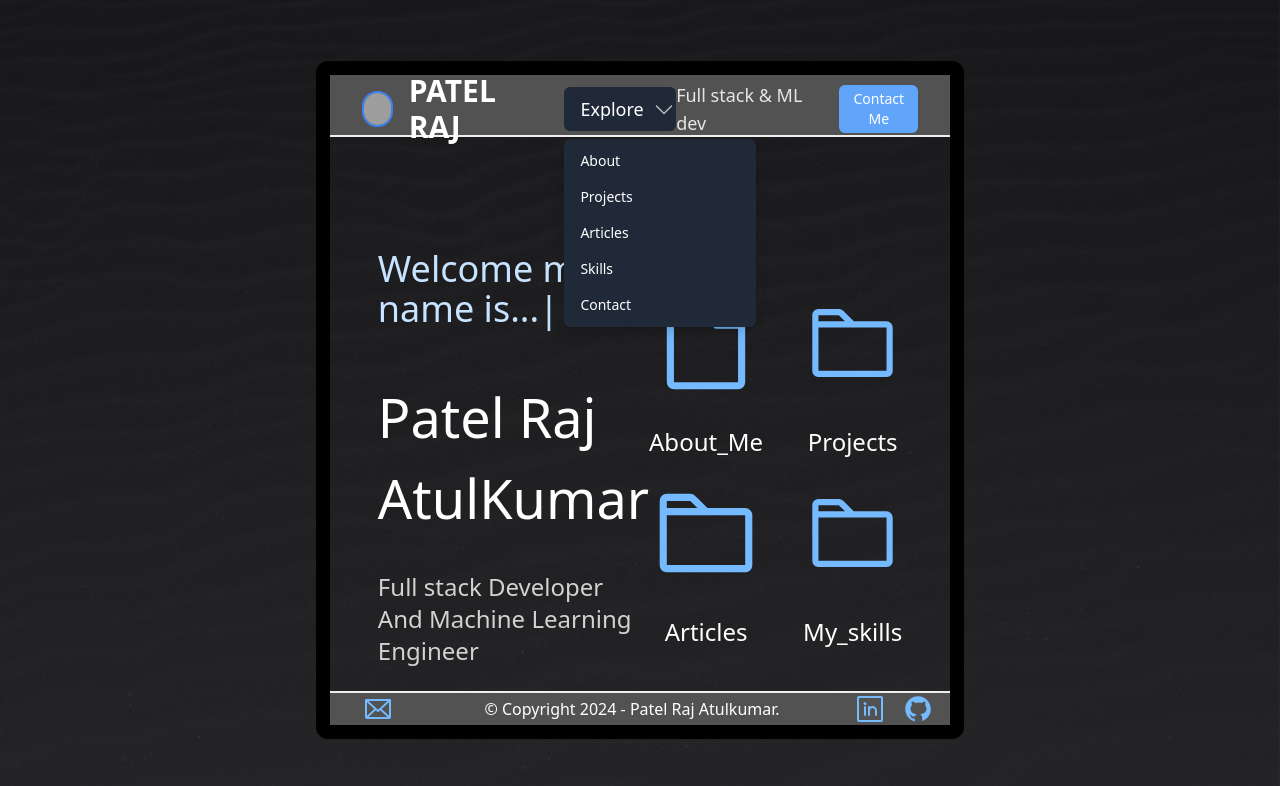
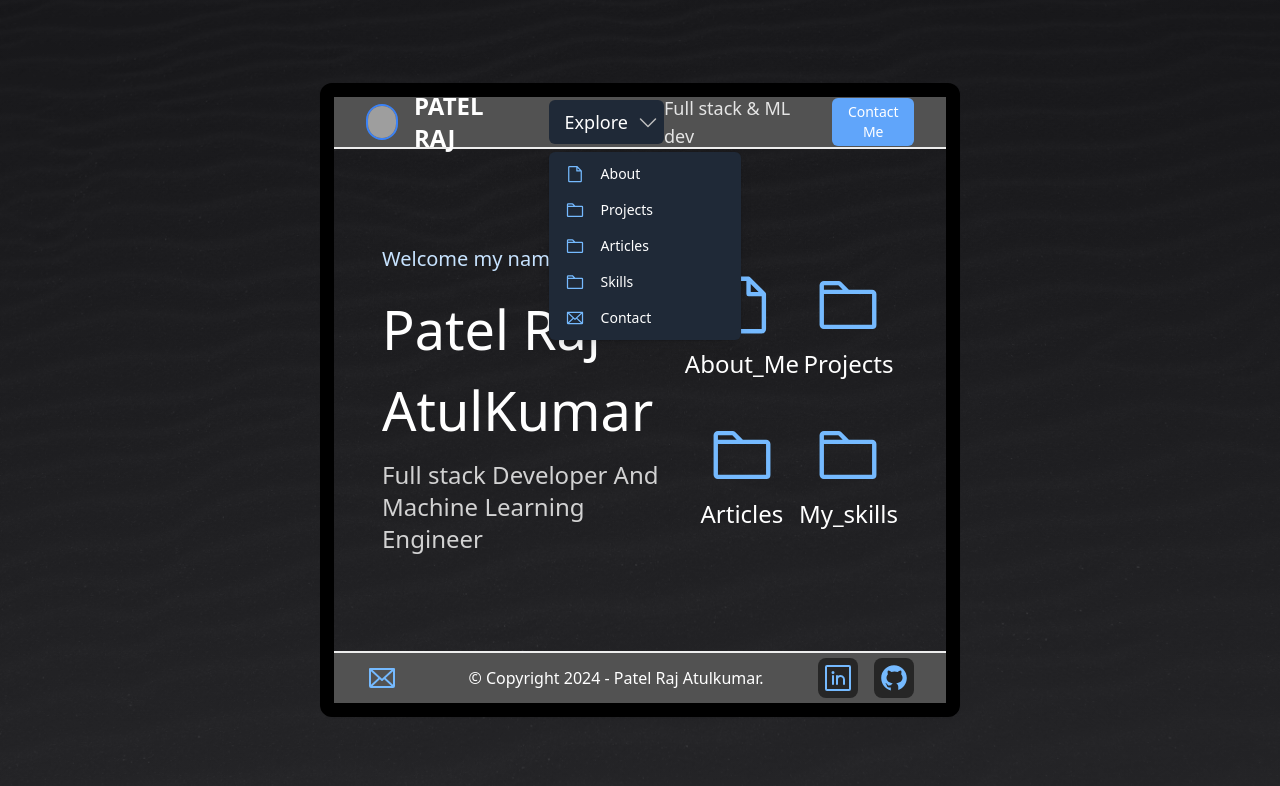
Before and after one commit to rajpatel923/Portfolio_final, a React (Vite) app in the folder Client/: page / in a window 1280 px wide. Both pictures are taken after a click on the button "Explore". Shown: the top 786 px of the page. Built offline with nearby package versions, Linux system fonts and the light colour scheme; grey boxes are pictures that could not be loaded.

Commit message:
home page done

```diff
--- a/Client/src/App.tsx
+++ b/Client/src/App.tsx
@@ -1,31 +1,13 @@
 
 import './App.css'
-import Footer from './components/footer'
-import HeroSection from './components/heroSection'
-import NavBar from './components/navBar'
+import Home from './pages/home'
 
 
 function App() {
 
   return (
     <>
-      <div className='lg:flex items-center justify-center h-screen z-20 '>
-        <div className='flex flex-col min-h-screen lg:min-h-0 w-full lg:my-60 lg:mx-80   lg:border-[14px] border-black border-solid shadow-sm rounded-xl text-white'>
-          <header className=' fixed w-full lg:static'>
-            <NavBar/>
-            <div className=' border w-full border-t-[0.01px] border-[#eeeeee]'></div>
-          </header>
-          <main className=' flex-grow px-12 py-24 items-center '>
-            <HeroSection/>
-          </main>
-          <footer className=' fixed bottom-0 w-full lg:static'>
-            <div className=' border w-full border-t-[0.01px] border-[#eeeeee]'></div>
-            <Footer/>
-          </footer>
-        {/* //Add componets here!! */}
-        </div>
-      </div>
-
+      <Home/>
     </>
   )
 }
--- a/Client/src/components/footer.tsx
+++ b/Client/src/components/footer.tsx
@@ -1,29 +1,29 @@
-import React from 'react'
+
 import mailSvg from "../assets/mail.svg"
 import linkedInSvg from "../assets/linkedIn.svg"
 import githubSvg from "../assets/Github.svg"
-import { Button } from './ui/button'
+
 
 
 function Footer() {
   return (
     <>
-        <div className=' max-h-fit h-[40px] bg-neutral-600 px-4 z-[100] flex justify-between items-center'>
-            <div> {/*For mail */}
-                        <img src={mailSvg} alt='mailSvg' className=' w-8 h-8 mx-4'/>
+        <div className=' max-h-fit h-[50px]  bg-neutral-600 px-4 z-[100] flex justify-between items-center'>
+            <div className="hover:bg-neutral-700 h-full flex items-center justify-between"> {/*For mail */}
+                <img src={mailSvg} alt='mailSvg' className=' w-8 h-8 mx-4'/>
             </div>
 
             <div className=' hidden lg:block'> {/*For copy right text */}
                     <p>© Copyright 2024 - Patel Raj Atulkumar.</p>
             </div>
 
-            <div className=' flex gap-4'>{/*Git hub linked and Instagram */}
-                <div>
-                    <img src={linkedInSvg} alt='linkedInSvg' className=' w-8 h-8'/>
+            <div className=' flex gap-4 items-center justify-between mr-4 h-full'>{/*Git hub linked and Instagram */}
+                <div className="bg-neutral-800 border rounded-lg border-none py-1">
+                    <img src={linkedInSvg} alt='linkedInSvg' className=' w-8 h-8 mx-1 '/>
                 </div>
 
-                <div>
-                    <img src={githubSvg} alt='githubSvfg' className=' w-8 h-8'/>
+                <div className="bg-neutral-800 border rounded-lg border-none py-1">
+                    <img src={githubSvg} alt='githubSvfg' className=' w-8 h-8 mx-1'/>
                 </div>
 
             </div>
--- a/Client/src/components/heroSection.tsx
+++ b/Client/src/components/heroSection.tsx
@@ -4,20 +4,20 @@ import folderSvg from "../assets/projects.svg"
 function HeroSection() {
   return (
     <>
-        <div className=' h-full w-full lg:max-h-[362px]'>
-            <div className='flex flex-col py-4 items-center lg:flex-row justify-between place-items-start  h-full '> {/* This will have flex-2 that will have text on left and options on the right */}
+        <div className=' h-full w-full'>
+            <div className='flex flex-col items-center lg:flex-row justify-between place-items-start  h-full '> {/* This will have flex-2 that will have text on left and options on the right */}
 
                 <div className='basis-1/3 flex flex-col items-center text-center lg:items-start h-full lg:text-start lg:basis-2/3'> {/* Col on the left */}
 
                     <div>
-                        <p className='text-xl lg:text-4xl text-[#c7e3ff]'>Welcome my name is...|</p>
+                        <p className='text-xl lg:text-xl text-[#c7e3ff]'>Welcome my name is...|</p>
                     </div>
 
-                    <div className=' mt-8 lg:mt-12'>
+                    <div className=' mt-8 lg:mt-4'>
                         <h1 className='text-[30px] lg:text-[54px] text-white'>Patel Raj AtulKumar</h1>
                     </div>
 
-                    <div className=' mt-8'>
+                    <div className=' mt-2'>
                         <p className='text-xl lg:text-2xl text-white text-opacity-80'>
                             Full stack Developer And Machine Learning Engineer
                         </p>
@@ -25,13 +25,13 @@ function HeroSection() {
 
                 </div>
 
-                <div className=' mt-20 lg:mt-0 basis-2/3 flex gap-10 h-full  lg:basis-1/3'> {/* Col on the right */}
-                        <div className=' basis-1/2 flex-col gap-10 justify-between items-center'> {/* row on the top */}
+                <div className=' mt-20 lg:mt-0 basis-2/3 flex h-full  lg:basis-1/3'> {/* Col on the right */}
+                        <div className=' basis-1/2 flex flex-col gap-10 justify-between items-center'> {/* row on the top */}
 
                             <div className='basis-1/2 w-full'> {/* About me */}
                                     <div className='flex flex-col w-full items-center justify-center'>
                                         <div className=''>
-                                            <img src={aboutSvg} alt='aboutsvg' className=' w-[100px] h-[100px] lg:w-[150px] lg:h-[150px]'/>
+                                            <img src={aboutSvg} alt='aboutsvg' className=' w-[100px] h-[100px] lg:w-[70px] lg:h-[70px]'/>
                                         </div>
                                         <p className=' mt-2 text-center text-2xl '>About_Me</p>
                                     </div>
@@ -39,26 +39,26 @@ function HeroSection() {
 
                             <div className='basis-1/2 w-full'> {/* Articles */}
                                     <div className='flex flex-col w-full items-center justify-center'>
-                                        <img src={folderSvg} about='folderSvfg' className=' w-[100px] h-[100px] lg:w-[150px] lg:h-[150px]'/>
+                                        <img src={folderSvg} about='folderSvfg' className=' w-[100px] h-[100px] lg:w-[70px] lg:h-[70px]'/>
                                         <p className='mt-2 text-center text-2xl'>Articles</p>
                                     </div>
                             </div>
 
                         </div>
 
-                        <div className=' basis-1/2 flex-col gap-10 justify-center items-center'>
+                        <div className=' basis-1/2 flex flex-col gap-10 justify-center items-center'>
 
 
                             <div className='basis-1/2 w-full'> {/* Projects */}
                                     <div className='flex flex-col w-full items-center justify-center'>
-                                        <img src={folderSvg} about='folderSvfg' className=' w-[100px] h-[100px] lg:w-[150px] lg:h-[150px]'/>
+                                        <img src={folderSvg} about='folderSvfg' className=' w-[100px] h-[100px] lg:w-[70px] lg:h-[70px]'/>
                                         <p className='mt-2 text-center text-2xl'>Projects</p>
                                     </div>
                             </div>
 
                             <div className='basis-1/2 w-full'> {/* Skills */}
                                     <div className='flex flex-col w-full items-center justify-center'>
-                                        <img src={folderSvg} about='folderSvfg' className=' w-[100px] h-[100px] lg:w-[150px] lg:h-[150px]'/>
+                                        <img src={folderSvg} about='folderSvfg' className=' w-[100px] h-[100px] lg:w-[70px] lg:h-[70px]'/>
                                         <p className='mt-2 text-center text-2xl'>My_skills</p>
                                     </div>
                             </div>
--- a/Client/src/components/navBar.tsx
+++ b/Client/src/components/navBar.tsx
@@ -1,8 +1,11 @@
 
 import { useState } from 'react';
 import { Button } from './ui/button'
-import { IoIosArrowDown } from "react-icons/io";
 import  downwardArrow from "../assets/downArrow.svg"
+import aboutSvg from "../assets/about.svg"
+import folderSvg from "../assets/projects.svg"
+import mailSvg from "../assets/mail.svg"
+
 
 function NavBar() {
     const [exploreSectionVisible,setExploreSectionVisible] = useState(false)
@@ -12,8 +15,8 @@ function NavBar() {
     }
   return (
     <>
-        <div className='bg-neutral-600 px-4  lg:px-8 z-[100]'>
-            <div className=' flex h-[60px] w-full justify-between pt-2'>
+        <div className='bg-neutral-600 px-4 lg:px-8 z-[100]'>
+            <div className=' flex h-[50px] w-full justify-between py-2'>
                 <div className=' flex items-center justify-between'> {/*left side things wrapper*/}
                     <div className=' flex items-center gap-4'> {/*profile and Name wrapper*/}
                         <div id='profilePicture' className=' border-2 rounded-full border-blue-500 '>
@@ -21,7 +24,7 @@ function NavBar() {
                         </div>
 
                         <div className=' pr-4 mr-4'>
-                            <h3 className=' text-lg font-bold lg:text-3xl'>PATEL RAJ</h3>
+                            <h3 className=' text-lg font-bold lg:text-2xl'>PATEL RAJ</h3>
                         </div>
                     </div>
 
@@ -37,23 +40,28 @@ function NavBar() {
                             exploreSectionVisible && (
                             <div className={` absolute z-10 mt-2 w-48 right-0 lg:left-0 text-left rounded-md bg-gray-800 text-white shadow-lg ring-1 ring-black ring-opacity-5 `}>
                                 <div className='py-1'>
-                                    <a href="#about" className='block px-4 py-2 text-sm hover:bg-gray-600'>
-                                        About
+                                    <a href="#about" className=' flex px-4 py-2 text-sm hover:bg-gray-600'>
+                                        <img src={aboutSvg} alt='aboutsvg' className='w-5 h-5'/>
+                                        <span className='pl-4 text-sm'>About</span>
                                     </a>
 
-                                    <a href="#projects" className='block px-4 py-2 text-sm hover:bg-gray-600'>
-                                        Projects
+                                    <a href="#projects" className='flex px-4 py-2 text-sm hover:bg-gray-600'>
+                                        <img src={folderSvg} about='folderSvfg' className='w-5 h-5'/>
+                                       <span className='pl-4 text-sm'>Projects</span>
                                     </a>
 
-                                    <a href="#articles" className='block px-4 py-2 text-sm  hover:bg-gray-600'>
-                                        Articles
+                                    <a href="#articles" className='flex px-4 py-2 text-sm  hover:bg-gray-600'>
+                                        <img src={folderSvg} about='folderSvfg' className='w-5 h-5'/>
+                                        <span className='pl-4 text-sm'>Articles</span>
                                     </a>
 
-                                    <a href="#skills" className='block px-4 py-2 text-sm hover:bg-gray-600'>
-                                        Skills
+                                    <a href="#skills" className='flex px-4 py-2 text-sm hover:bg-gray-600'>
+                                        <img src={folderSvg} about='folderSvfg' className='w-5 h-5'/>
+                                        <span className='pl-4 text-sm'>Skills</span>
                                     </a>
-                                    <a href="#contact" className='block px-4 py-2 text-sm  hover:bg-gray-600'>
-                                        Contact
+                                    <a href="#contact" className='flex px-4 py-2 text-sm  hover:bg-gray-600'>
+                                        <img src={mailSvg} alt='mailSvg' className='w-5 h-5'/>
+                                        <span className='pl-4 text-sm'>Contact</span>
                                     </a>
                                 </div>
                             </div>
--- a/Client/src/main.tsx
+++ b/Client/src/main.tsx
@@ -5,8 +5,8 @@ import './index.css'
 
 ReactDOM.createRoot(document.getElementById('root')!).render(
   <React.StrictMode>
-    <div className=' bg-heroBg bg-opacity-10 bg-transparent bg-center overflow-y-scroll bg-cover bg-fixed  -z-20  '>
-      <div className=' z-[50] bg-gradient-to-b overflow-y-scroll from-zinc-900/90 to-zinc-800/90  ' >
+    <div className=' bg-heroBg bg-opacity-10 bg-transparent bg-center overflow-y-auto min-h-screen h-full w-full bg-cover  -z-20  '>
+      <div className=' z-50 min-h-screen w-full h-full bg-gradient-to-b overflow-y-scroll from-zinc-900/90 to-zinc-800/90 fixed  ' >
         <App />
       </div>
     </div>
--- /dev/null
+++ b/Client/src/pages/home.tsx
@@ -0,0 +1,29 @@
+import React from 'react'
+import Footer from '../components/footer'
+import HeroSection from '../components/heroSection'
+import NavBar from '../components/navBar'
+
+
+const Home = () => {
+  return (
+    <div>
+      <div className='lg:flex items-center justify-center h-screen z-20'>
+        <div className='flex flex-col min-h-screen w-full lg:min-h-[76%] lg:mx-80 lg:border-[14px] border-black border-solid shadow-sm rounded-xl text-white'>
+          <header className=' fixed w-full lg:static'>
+            <NavBar/>
+            <div className=' border w-full border-t-[0.01px] border-[#eeeeee]'></div>
+          </header>
+          <main className=' flex flex-grow px-12 py-24 items-center '>
+            <HeroSection/>
+          </main>
+          <footer className=' fixed bottom-0 w-full lg:static'>
+            <div className=' border w-full border-t-[0.01px] border-[#eeeeee]'></div>
+            <Footer/>
+          </footer>
+        </div>
+      </div>
+    </div>
+  )
+}
+
+export default Home
```
Also changed, not shown: Client/src/index.css (line endings or trailing spaces).
